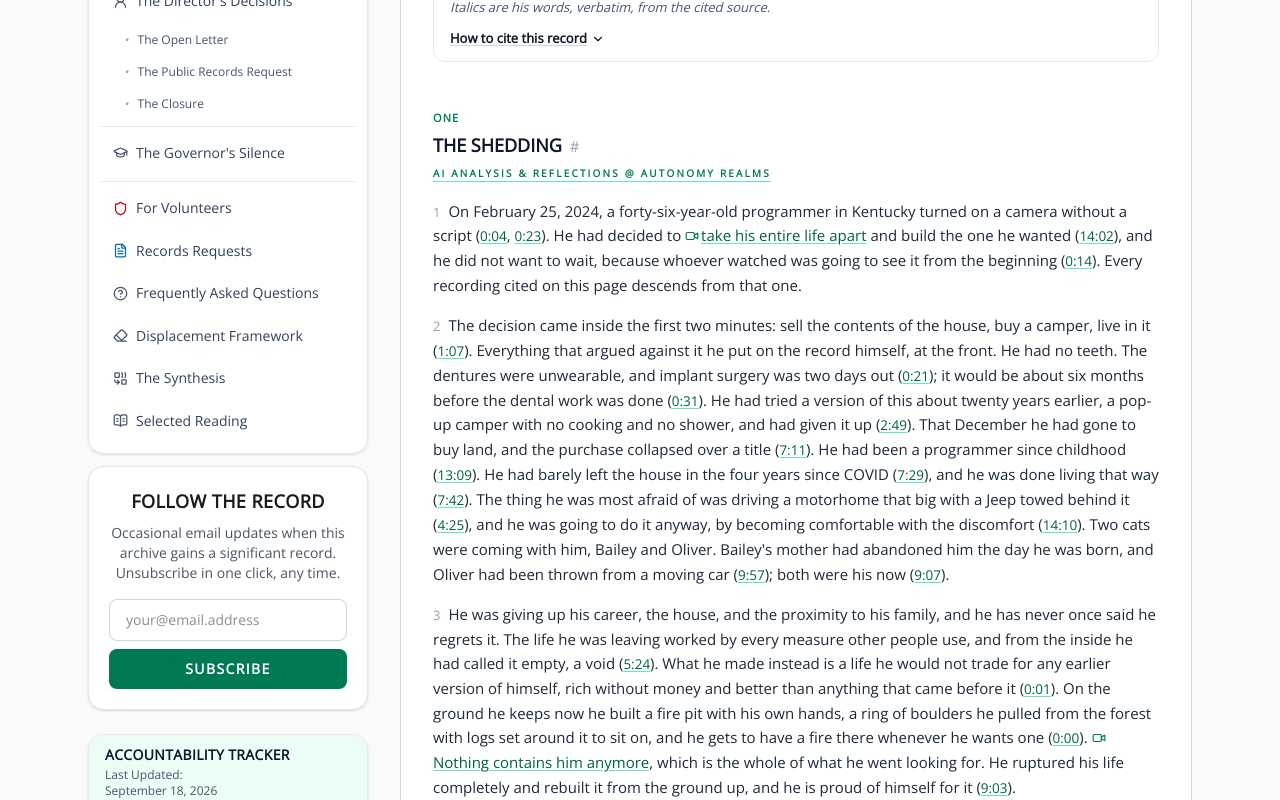
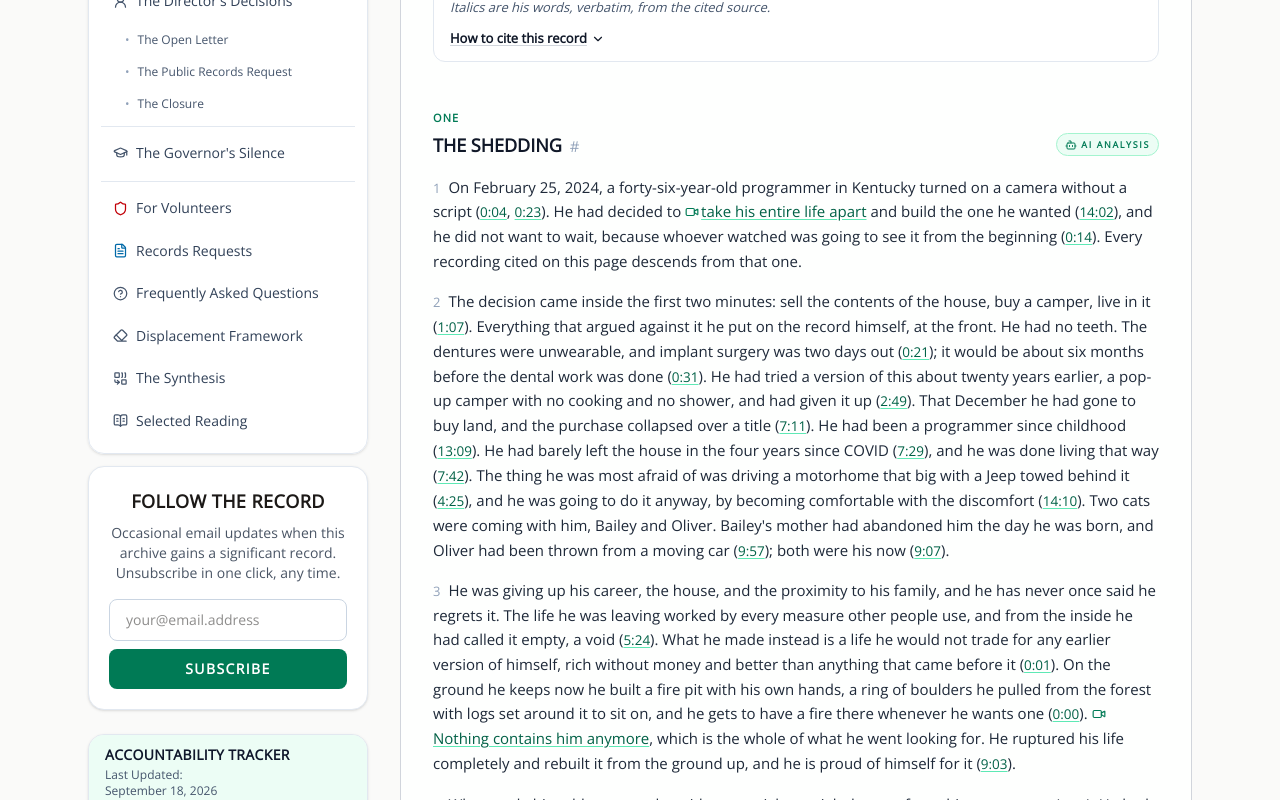
Before and after one commit to rswfire/rswfire.oprd, a Next.js app: page /testimony/draft in a window 1280 px wide. Shown: the part 960-1760 px from the top of the page. Built offline with nearby package versions, Linux system fonts and the light colour scheme.

Commit message:
Testimony: the signal link is a badge beside the chapter title
The third line under each heading became a small pill on the right of the
title: a bot mark and the words AI ANALYSIS. Same link, less furniture.

```diff
--- a/components/testimony/TestimonyBody.tsx
+++ b/components/testimony/TestimonyBody.tsx
@@ -18,6 +18,7 @@ import Hash from "@/components/testimony/Hash";
 import CiteHow from "@/components/testimony/CiteHow";
 import { ChapterProvider } from "@/components/testimony/chapterContext";
 import TestimonyToc from "@/components/testimony/TestimonyToc";
+import Icon from "@/components/Icon";
 import P from "@/components/testimony/P";
 import { CHAPTER_SIGNALS } from "@/data/testimonySignals";
 
@@ -180,7 +181,8 @@ function Part({ n, title, children }: { n: string; title: string; children: Reac
         <section id={c} data-part={title} data-toc={n === "Addendum" ? `ADDENDUM: ${title}` : title} className="mt-12 scroll-mt-20 first:mt-8">
             <span id={partId(title)} aria-hidden className="scroll-mt-20" />
             <div className="text-[11px] font-bold uppercase tracking-widest text-emerald-700">{n}</div>
-            <h2 className="mt-1 font-mono text-lg font-bold text-gray-900">
+            <div className="mt-1 flex items-baseline justify-between gap-4">
+                <h2 className="font-mono text-lg font-bold text-gray-900">
                     {title}
                     <Hash id={c} label={n === "Addendum" ? `Addendum, ${titleCase(title)}` : `Chapter ${n}, ${titleCase(title)}`} />
                 </h2>
@@ -189,11 +191,14 @@ function Part({ n, title, children }: { n: string; title: string; children: Reac
                         href={`https://rswfire.com/library/signal/${CHAPTER_SIGNALS[n]}`}
                         target="_blank"
                         rel="noreferrer"
-                    className="mt-1.5 inline-block font-mono text-[10px] font-bold uppercase tracking-[0.22em] text-emerald-700 underline decoration-emerald-300 underline-offset-4 hover:text-emerald-600"
+                        title="The chapter as a signal in his realm, with the platform's analysis and reflections"
+                        className="group inline-flex shrink-0 items-center gap-1 self-center rounded-full border border-emerald-200 bg-emerald-50 px-2 py-1 font-mono text-[9px] font-bold uppercase tracking-[0.18em] text-emerald-700 hover:border-emerald-300 hover:bg-emerald-100"
                     >
-                    AI Analysis &amp; Reflections @ Autonomy Realms
+                        <Icon name="Bot" size={12} strokeWidth={2} className="shrink-0" />
+                        AI Analysis
                     </a>
                 )}
+            </div>
             <div className="mt-4 space-y-4 text-[15px] leading-relaxed text-gray-800">
                 <ChapterProvider value={{ word: n, title: titleCase(title) }}>{children}</ChapterProvider>
             </div>
--- a/components/testimony/TestimonyDraft.tsx
+++ b/components/testimony/TestimonyDraft.tsx
@@ -23,6 +23,7 @@ import Hash from "@/components/testimony/Hash";
 import CiteHow from "@/components/testimony/CiteHow";
 import { ChapterProvider } from "@/components/testimony/chapterContext";
 import TestimonyToc from "@/components/testimony/TestimonyToc";
+import Icon from "@/components/Icon";
 import P from "@/components/testimony/P";
 import { CHAPTER_SIGNALS } from "@/data/testimonySignals";
 
@@ -185,7 +186,8 @@ function Part({ n, title, children }: { n: string; title: string; children: Reac
         <section id={c} data-part={title} data-toc={n === "Addendum" ? `ADDENDUM: ${title}` : title} className="mt-12 scroll-mt-20 first:mt-8">
             <span id={partId(title)} aria-hidden className="scroll-mt-20" />
             <div className="text-[11px] font-bold uppercase tracking-widest text-emerald-700">{n}</div>
-            <h2 className="mt-1 font-mono text-lg font-bold text-gray-900">
+            <div className="mt-1 flex items-baseline justify-between gap-4">
+                <h2 className="font-mono text-lg font-bold text-gray-900">
                     {title}
                     <Hash id={c} label={n === "Addendum" ? `Addendum, ${titleCase(title)}` : `Chapter ${n}, ${titleCase(title)}`} />
                 </h2>
@@ -194,11 +196,14 @@ function Part({ n, title, children }: { n: string; title: string; children: Reac
                         href={`https://rswfire.com/library/signal/${CHAPTER_SIGNALS[n]}`}
                         target="_blank"
                         rel="noreferrer"
-                    className="mt-1.5 inline-block font-mono text-[10px] font-bold uppercase tracking-[0.22em] text-emerald-700 underline decoration-emerald-300 underline-offset-4 hover:text-emerald-600"
+                        title="The chapter as a signal in his realm, with the platform's analysis and reflections"
+                        className="group inline-flex shrink-0 items-center gap-1 self-center rounded-full border border-emerald-200 bg-emerald-50 px-2 py-1 font-mono text-[9px] font-bold uppercase tracking-[0.18em] text-emerald-700 hover:border-emerald-300 hover:bg-emerald-100"
                     >
-                    AI Analysis &amp; Reflections @ Autonomy Realms
+                        <Icon name="Bot" size={12} strokeWidth={2} className="shrink-0" />
+                        AI Analysis
                     </a>
                 )}
+            </div>
             <div className="mt-4 space-y-4 text-[15px] leading-relaxed text-gray-800">
                 <ChapterProvider value={{ word: n, title: titleCase(title) }}>{children}</ChapterProvider>
             </div>
```
Lines whose indentation alone changed are shown as unchanged.
